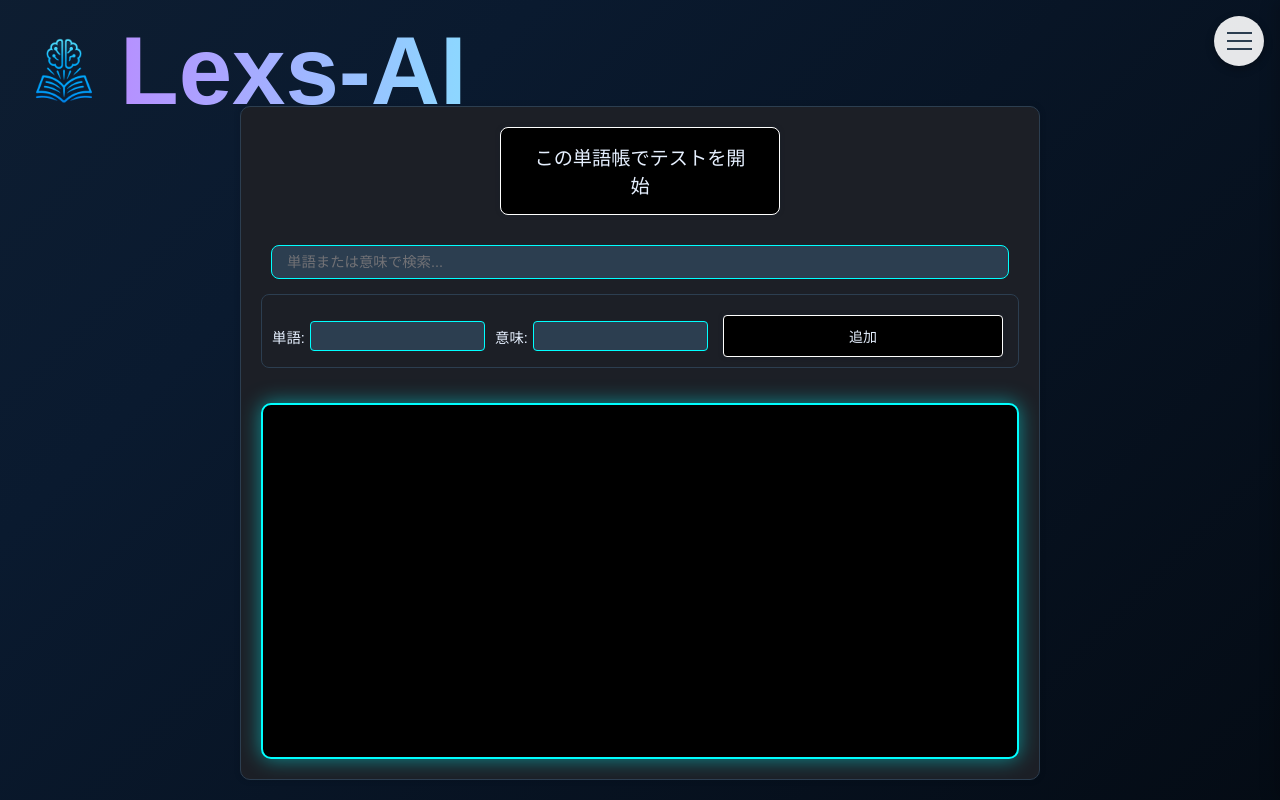
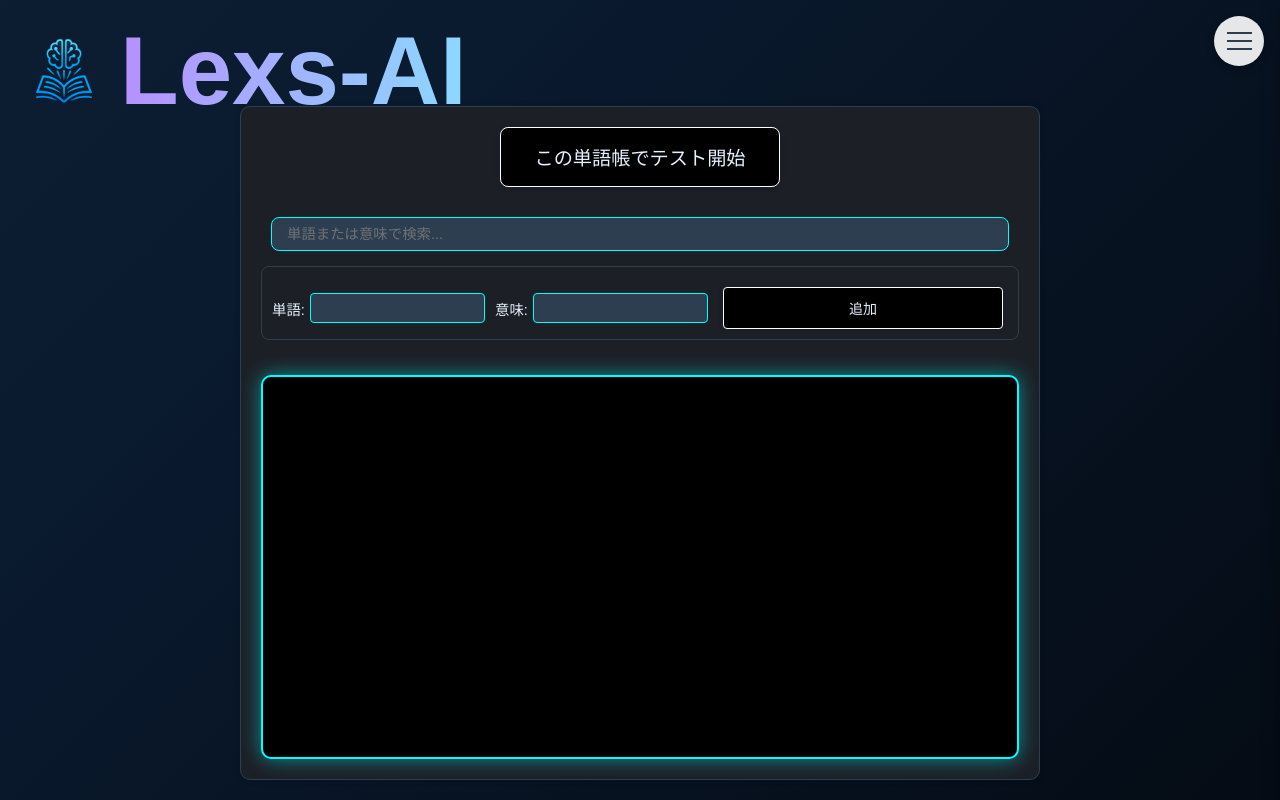
Before and after one commit to morixxfoxdata/word_quiz, a Flask app: template templates/deck_detail.html in a window 1280 px wide. Run offline with Flask 3, Linux system fonts and the light colour scheme; the template is opened without the code that fills it, so the values that code supplies are empty.

Commit message:
細かい調整

```diff
--- a/templates/deck_detail.html
+++ b/templates/deck_detail.html
@@ -52,7 +52,7 @@
     <div class="container">
       <div class="deck-actions">
         <a href="{{ url_for('deck_test', deck_id=deck.id) }}" class="button"
-          >この単語帳でテストを開始</a
+          >この単語帳でテスト開始</a
         >
       </div>
 
--- a/templates/index.html
+++ b/templates/index.html
@@ -3,7 +3,7 @@
   <head>
     <meta charset="UTF-8" />
     <meta name="viewport" content="width=device-width, initial-scale=1.0" />
-    <title>英単語学習アプリ</title>
+    <title>Lexs-AI</title>
     <link
       rel="stylesheet"
       href="{{ url_for('static', filename='style.css') }}"
```
